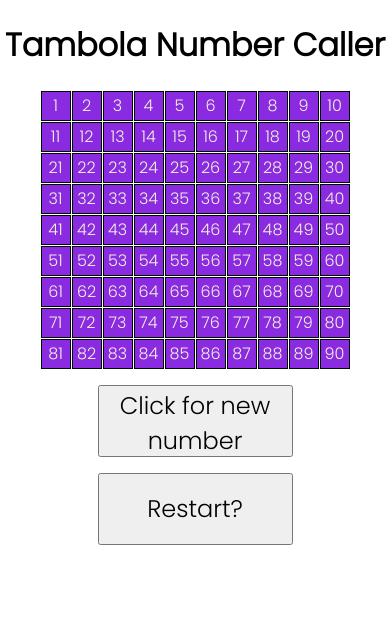
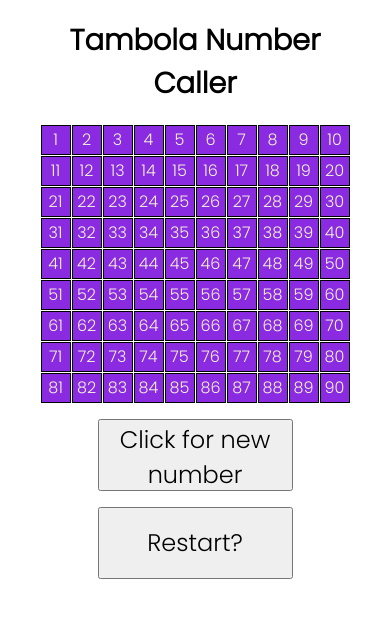
Before and after one commit to shubhamrustagi/housieCounter, a website: page index.html in a window 390 px wide. Drawn offline with Linux system fonts and the light colour scheme.

Commit message:
padded h1

```diff
--- a/style.css
+++ b/style.css
@@ -64,6 +64,13 @@
   .grid-item.clicked-num{
     color: black;
     background-color: yellow;
+  }
+  h1{
+    padding-left: 1rem;
+    padding-right: 1rem;
+    margin-left: 1rem;
+    margin-right: 1rem;
+    font-size:1.8rem;
   }
 
 }
```
